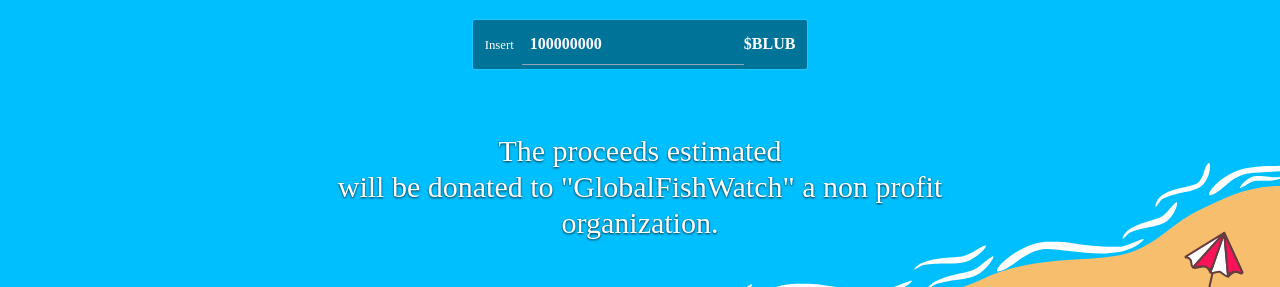
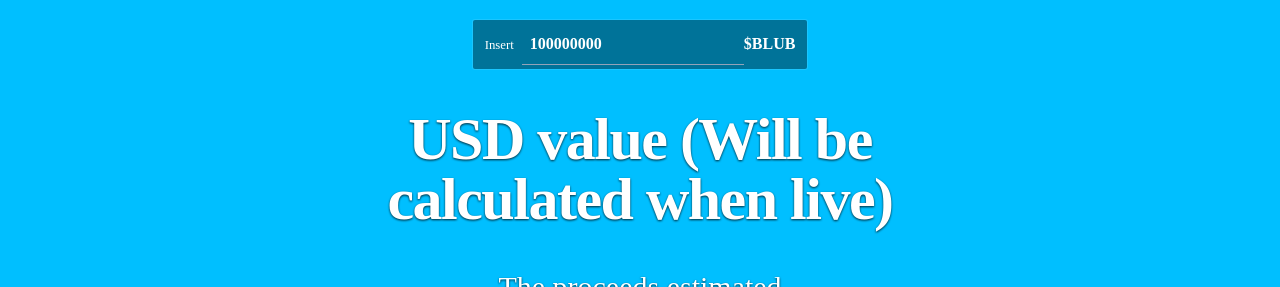
Before and after one commit to emexx2002/blubsui, a Next.js app: page / in a window 1280 px wide. Shown: the part 1278-1565 px from the top of the page. Built offline with nearby package versions, Linux system fonts and the light colour scheme; a web font is replaced by a local one.

Commit message:
"Updated Conversion component: modified text and styling of USD value display, added 'Will be calculated when live' text, and commented out dollar value display."

```diff
--- a/components/Conversion.tsx
+++ b/components/Conversion.tsx
@@ -28,13 +28,13 @@
             </div>
           </div>
           <div className="text-center">
-            {/* <h1 className=" text-4xl font-bold tracking-tight text-white sm:text-6xl">
+            <h1 className=" text-4xl font-bold tracking-tight text-white sm:text-6xl">
               <div className="mt-0">
-                <p className="mb-0 inline-block rounded-xl p-2  text-[#ffffff] drop-shadow-[0_1.2px_1.2px_rgba(0,0,0,0.8)]">Value in Dollars:</p>
+                <p className="mb-0 inline-block rounded-xl p-2 text-4xl md:text-6xl text-[#ffffff] drop-shadow-[0_1.2px_1.2px_rgba(0,0,0,0.8)]">USD value (Will be calculated when live)</p>
                 <br />
-                <p className="inline-block rounded-xl p-2 text-4xl md:text-6xl font-bold text-[#0eff82] drop-shadow-[0_1.2px_1.2px_rgba(0,0,0,0.8)] sm:text-7xl">${dollarValue.toLocaleString('en-US', { minimumFractionDigits: 2, maximumFractionDigits: 2 })}</p>
+                {/* <p className="inline-block rounded-xl p-2 text-4xl md:text-6xl font-bold text-[#0eff82] drop-shadow-[0_1.2px_1.2px_rgba(0,0,0,0.8)] sm:text-7xl">${dollarValue.toLocaleString('en-US', { minimumFractionDigits: 2, maximumFractionDigits: 2 })}</p> */}
               </div>
-            </h1> */}
+            </h1>
             <h1 className="mt-6 inline-block p-2 text-2xl md:text-3xl leading-8 text-white drop-shadow-[0_1.2px_1.2px_rgba(0,0,0,0.8)]">The proceeds estimated<div className="inline sm:block"></div> will be donated to "GlobalFishWatch" a non profit organization.</h1>
           </div>
         </div>
```
